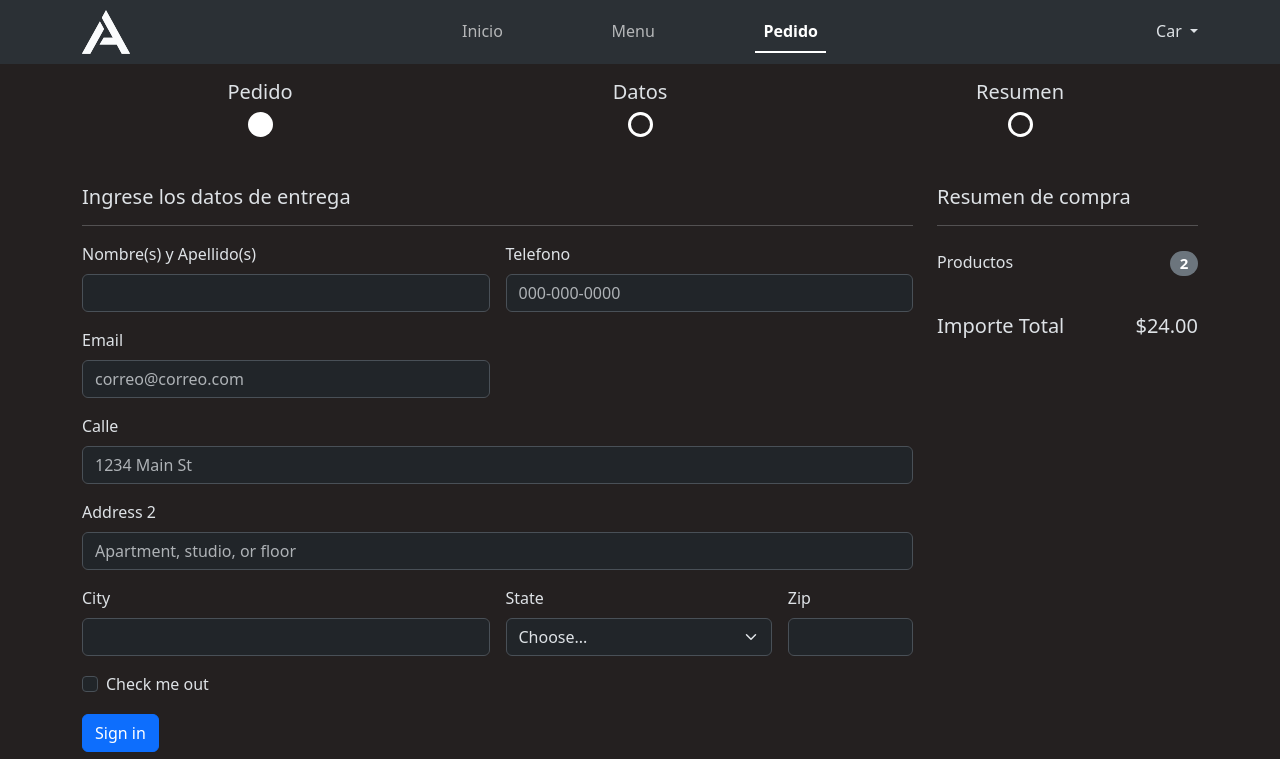
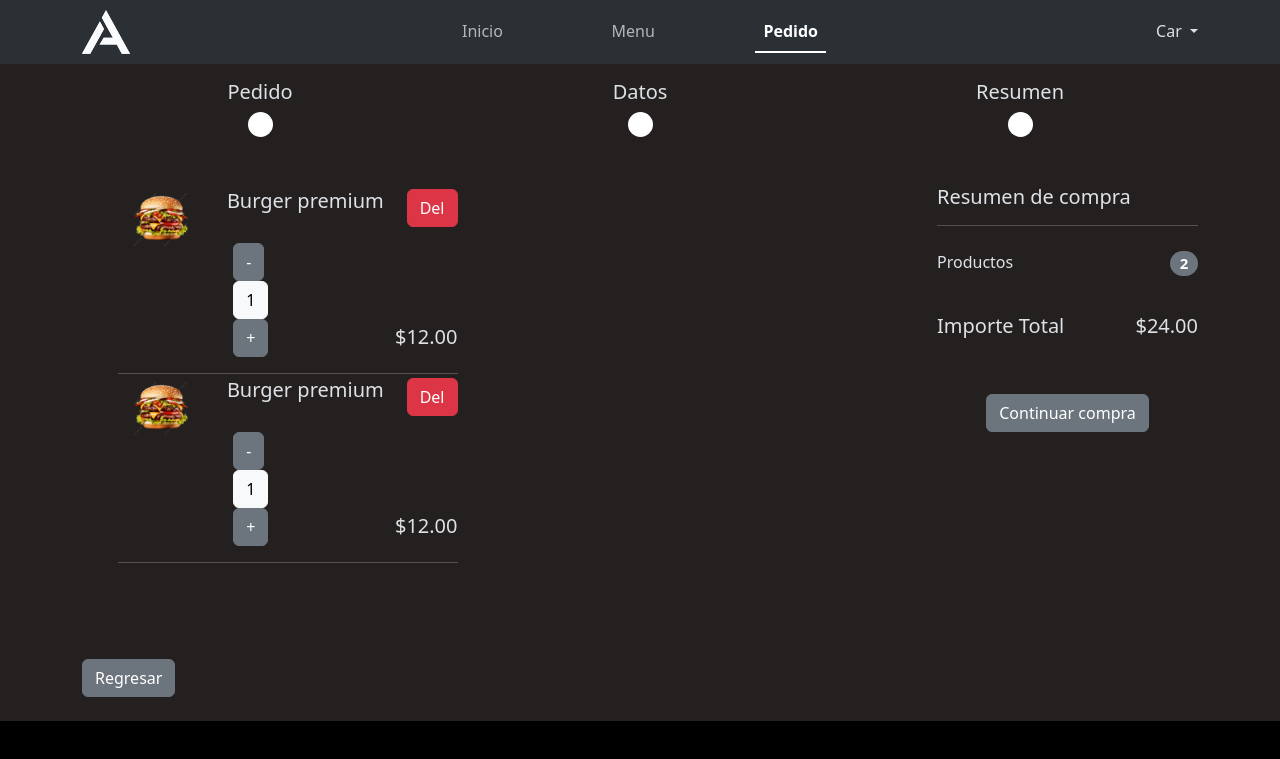
Before and after one commit to brauliogm/El-Caserio_HackaJava, an Angular app in the folder FrontEnd/el-caserio/: page /pedido in a window 1280 px wide. Shown: the top 759 px of the page. Built offline with nearby package versions, Linux system fonts and the light colour scheme.

Commit message:
Iniciando el resumen de compra

```diff
--- a/FrontEnd/el-caserio/src/app/pedido/pedido.component.css
+++ b/FrontEnd/el-caserio/src/app/pedido/pedido.component.css
@@ -23,6 +23,10 @@
     width: auto;
 }
 
+.fijado{
+    position: fixed;
+}
+
 .tamanio-boton{
     height: fit-content;
     width: fit-content;
--- a/FrontEnd/el-caserio/src/app/pedido/pedido.component.html
+++ b/FrontEnd/el-caserio/src/app/pedido/pedido.component.html
@@ -26,11 +26,14 @@
         </div>
     </div>
 
+    <div class="col-12">
+
+        <div class="row my-4">
             <!--Ventana del pedido-->
-    <div class="col-md-12 my-4" *ngIf="pedido">
+            <div class="col-md-9" *ngIf="marcador == 1">
 
                 <div class="row">
-            <div class="col-md-9 my-4">
+                    <div class="col-md-12 my-4">
                         <ul class="carrito">
                             <div class="px-3 py-1">
 
@@ -121,7 +124,163 @@
                               </div>
                             </div>
                         </ul>
+                    </div>
+                </div>
+            </div>
 
+            <!--Ventana de datos del cliente, formulario-->
+            <div class="col-md-9" *ngIf="marcador == 2">
+                <div class="row">
+                    <!--Formulario-->
+                    <div class="col-md-12 mt-4">
+                        <h5>Ingrese los datos de entrega</h5>
+                        <div><hr class="my-3"></div>
+                        <form class="row g-3">
+                            <div class="col-md-6">
+                                <label for="inputNombre" class="form-label">Nombre(s)</label>
+                                <input id="inputNombre" type="text" class="form-control" placeholder="" aria-label="Nombre">
+                            </div>
+                            <div class="col-md-6">
+                                <label for="inputApellido" class="form-label">Apellido(s)</label>
+                                <input id="inputApellido" type="text" class="form-control" placeholder="" aria-label="Apellido">
+                            </div>
+                            <div class="col-md-6">
+                                <label for="inputTelefono" class="form-label">Telefono</label>
+                                <input id="inputTelefono" type="text" class="form-control" placeholder="000-000-0000" aria-label="Telefono">
+                            </div>
+                            <div class="col-md-6">
+                                <label for="inputEmail4" class="form-label">Email</label>
+                                <input type="email" class="form-control" id="inputEmail4" placeholder="correo@correo.com">
+                            </div>
+                            <hr class="my-4">
+                            <div class="col-12 mt-0">
+                                <label for="inputCalleNum" class="form-label">Calle y numero del domicilio</label>
+                                <input type="text" class="form-control" id="inputCalleNum" placeholder="">
+                            </div>
+                            <div class="col-md-2">
+                                <label for="inputCP" class="form-label">Codigo Postal</label>
+                                <input type="text" class="form-control" id="inputCP">
+                            </div>
+                            <div class="col-5">
+                                <label for="inputLocalidad" class="form-label">Localidad</label>
+                                <input type="text" class="form-control" id="inputLocalidad" placeholder="">
+                            </div>
+                            <div class="col-md-5">
+                                <label for="inputProvincia" class="form-label">Provincia</label>
+                                <input type="text" class="form-control" id="inputProvincia">
+                            </div>
+                            <!--<div class="col-md-4">
+                            <label for="inputState" class="form-label">State</label>
+                            <select id="inputState" class="form-select">
+                                <option selected>Choose...</option>
+                                <option>...</option>
+                            </select>
+                            </div>
+                            <div class="col-12">
+                                <div class="form-check">
+                                    <input class="form-check-input" type="checkbox" id="gridCheck">
+                                    <label class="form-check-label" for="gridCheck">
+                                    Check me out
+                                    </label>
+                                </div>
+                            </div>
+                            <div class="col-12">
+                                <button type="submit" class="btn btn-primary">Sign in</button>
+                            </div>-->
+                        </form>
+                    </div>
+                </div>
+
+
+            </div>
+
+            <!--Ventana del resumen-->
+            <div class="col-md-9" *ngIf="marcador == 3">
+                <div class="row">
+                    <div class="col-md-6">
+                        <div class="row">
+                            <div class="col-md-12 my-4">
+                                <ul class="carrito">
+                                    <div class="px-3 py-1">
+
+                                        <!--Producto-->
+                                        <div class="row col-md-12">
+                                            <div class="col-md-3">
+                                                <img src="../../assets/burger.png" class="d-block w-100" alt="...">
+                                            </div>
+                                            <div class="col-md-9 pe-0 alineado">
+                                                <div class="row mb-3 col-md-12 ">
+                                                    <div class="col-md-9">
+                                                        <h5 class="parrafo">Burger premium</h5>
+                                                    </div>
+                                                    <div class="col-md-3 p-0 d-flex justify-content-end">
+                                                        <button type="button" class="btn btn-danger tamanio-boton">Del</button>
+                                                    </div>
+                                                </div>
+
+                                                <div class="row pe-0 col-md-12">
+                                                    <div class="row col-md-3 d-flex justify-content-evenly align-items-start">
+                                                        <div class="col-md-1">
+                                                            <button type="button" class="btn btn-secondary tamanio-boton">-</button>
+                                                        </div>
+                                                        <div class="col-md-1">
+                                                            <button type="button" class="btn btn-light" style="pointer-events: none;">1</button>
+                                                        </div>
+                                                        <div class="col-md-1">
+                                                            <button type="button" class="btn btn-secondary tamanio-boton">+</button>
+                                                        </div>
+                                                    </div>
+                                                    <div class="col-md-9 d-flex p-0 ms-4 justify-content-end align-items-end">
+                                                        <h5 class="p-0">$12.00</h5>
+                                                    </div>
+                                                </div>
+                                            </div>
+                                            <div class="p-0"><hr class="mt-3 mb-1"></div>
+                                        </div>
+
+                                        <!--Producto-->
+                                        <div class="row col-md-12">
+                                            <div class="col-md-3">
+                                                <img src="../../assets/burger.png" class="d-block w-100" alt="...">
+                                            </div>
+                                            <div class="col-md-9 pe-0 alineado">
+                                                <div class="row mb-3 col-md-12 ">
+                                                    <div class="col-md-9">
+                                                        <h5 class="parrafo">Burger premium</h5>
+                                                    </div>
+                                                    <div class="col-md-3 p-0 d-flex justify-content-end">
+                                                        <button type="button" class="btn btn-danger tamanio-boton">Del</button>
+                                                    </div>
+                                                </div>
+
+                                                <div class="row pe-0 col-md-12">
+                                                    <div class="row col-md-3 d-flex justify-content-evenly align-items-start">
+                                                        <div class="col-md-1">
+                                                            <button type="button" class="btn btn-secondary tamanio-boton">-</button>
+                                                        </div>
+                                                        <div class="col-md-1">
+                                                            <button type="button" class="btn btn-light" style="pointer-events: none;">1</button>
+                                                        </div>
+                                                        <div class="col-md-1">
+                                                            <button type="button" class="btn btn-secondary tamanio-boton">+</button>
+                                                        </div>
+                                                    </div>
+                                                    <div class="col-md-9 d-flex p-0 ms-4 justify-content-end align-items-end">
+                                                        <h5 class="p-0">$12.00</h5>
+                                                    </div>
+                                                </div>
+                                            </div>
+                                            <div class="p-0"><hr class="mt-3 mb-1 "></div>
+                                        </div>
+
+                                    </div>
+                                </ul>
+                            </div>
+                        </div>
+                    </div>
+
+                    <div class="col-md-6"></div>
+                </div>
             </div>
 
             <!--Resumen de compra-->
@@ -143,105 +302,18 @@
                     </div>
 
                     <div class="d-flex justify-content-center">
-                        <button class="btn btn-secondary my-4" (click)="ventanaDatos(); sumarMarcador()">Continuar compra</button>
-                    </div>
-                </div>
-            </div>
-
-        </div>
-        <!--Productos del carrito-->
-    </div>
-
-    <!--Ventana de datos del cliente, formulario-->
-    <div class="col-md-12 my-4" *ngIf="datos">
-        <div class="row">
-            <!--Formulario-->
-            <div class="col-md-9 mt-4">
-                <h5>Ingrese los datos de entrega</h5>
-                    <div><hr class="my-3"></div>
-                <form class="row g-3">
-                    <div class="col-md-6">
-                      <label for="inputNombre" class="form-label">Nombre(s) y Apellido(s)</label>
-                      <input id="inputNombre" type="text" class="form-control" placeholder="" aria-label="Nombre">
-                    </div>
-                    <div class="col-md-6">
-                      <label for="inputTelefono" class="form-label">Telefono</label>
-                      <input id="inputTelefono" type="text" class="form-control" placeholder="000-000-0000" aria-label="Telefono">
-                    </div>
-                    <div class="col-md-6">
-                        <label for="inputEmail4" class="form-label">Email</label>
-                        <input type="email" class="form-control" id="inputEmail4" placeholder="correo@correo.com">
-                      </div>
-                    <div class="col-12">
-                      <label for="inputCalle" class="form-label">Calle</label>
-                      <input type="text" class="form-control" id="inputCalle" placeholder="1234 Main St">
-                    </div>
-                    <div class="col-12">
-                      <label for="inputAddress2" class="form-label">Address 2</label>
-                      <input type="text" class="form-control" id="inputAddress2" placeholder="Apartment, studio, or floor">
-                    </div>
-                    <div class="col-md-6">
-                      <label for="inputCity" class="form-label">City</label>
-                      <input type="text" class="form-control" id="inputCity">
-                    </div>
-                    <div class="col-md-4">
-                      <label for="inputState" class="form-label">State</label>
-                      <select id="inputState" class="form-select">
-                        <option selected>Choose...</option>
-                        <option>...</option>
-                      </select>
-                    </div>
-                    <div class="col-md-2">
-                      <label for="inputZip" class="form-label">Zip</label>
-                      <input type="text" class="form-control" id="inputZip">
-                    </div>
-                    <div class="col-12">
-                      <div class="form-check">
-                        <input class="form-check-input" type="checkbox" id="gridCheck">
-                        <label class="form-check-label" for="gridCheck">
-                          Check me out
-                        </label>
-                      </div>
-                    </div>
-                    <div class="col-12">
-                      <button type="submit" class="btn btn-primary">Sign in</button>
-                    </div>
-                  </form>
-            </div>
-
-            <!--Resumen de compra-->
-            <div class="col-md-3 my-4">
-                <div class="cuenta">
-                    <h5>Resumen de compra</h5>
-                    <div><hr class="my-3"></div>
-
-                    <div class="row d-flex justify-content-between my-4">
-                        <p class="inline">Productos</p>
-                        <h5 class="inline">
-                            <span class="badge text-bg-secondary rounded-pill">2</span>
-                        </h5>
-                    </div>
-
-                    <div class="row d-flex justify-content-between my-4">
-                        <h5 class="inline">Importe Total</h5>
-                        <h5 class="inline">$24.00</h5>
+                        <button class="btn btn-secondary my-4" (click)="sumarMarcador()">Continuar compra</button>
                     </div>
                 </div>
             </div>
         </div>
 
         <!--Botonera-->
-        <div class="d-flex justify-content-between">
-            <button class="btn btn-secondary my-4" (click)="ventanaDatos(); restarMarcador()">Regresar</button>
-            <button class="btn btn-secondary my-4" (click)="ventanaResumen(); sumarMarcador()">Continuar compra</button>
+        <div class="d-flex justify-content-between" *ngIf="marcador > 1">
+            <button class="btn btn-secondary my-4" (click)="restarMarcador()">Regresar</button>
+            <div></div>
+            <!-- <button class="btn btn-secondary my-4" (click)="sumarMarcador()">Continuar compra</button> -->
         </div>
     </div>
 
-    <!--Ventana del resumen-->
-    <div class="col-md-12 my-4" *ngIf="resumen">
-        <div class="d-flex justify-content-between">
-            <button class="btn btn-secondary my-4" (click)="ventanaResumen(); restarMarcador()">Regresar</button>
-            <button class="btn btn-secondary my-4" >Confirmar pedido</button>
 </div>
-    </div>
-</div>
--- a/FrontEnd/el-caserio/src/app/pedido/pedido.component.ts
+++ b/FrontEnd/el-caserio/src/app/pedido/pedido.component.ts
@@ -7,26 +7,13 @@ import { Component } from '@angular/core';
 })
 export class PedidoComponent {
 
-  pedido: boolean = false;
-  datos: boolean = true;
-  resumen: boolean = false;
-  marcador: number = 1;
+  marcador: number = 3;
 
   constructor(){
 
   }
 
   ngInit(){
-  }
-
-  ventanaDatos(){
-    this.datos = !this.datos;
-    this.pedido = !this.pedido;
-  }
-
-  ventanaResumen(){
-    this.resumen = !this.resumen;
-    this.datos = !this.datos;
   }
 
   sumarMarcador(){
```
Also changed, not shown: 1 other file (tests, documents, lock files or other folders). Lines whose indentation alone changed are shown as unchanged.
